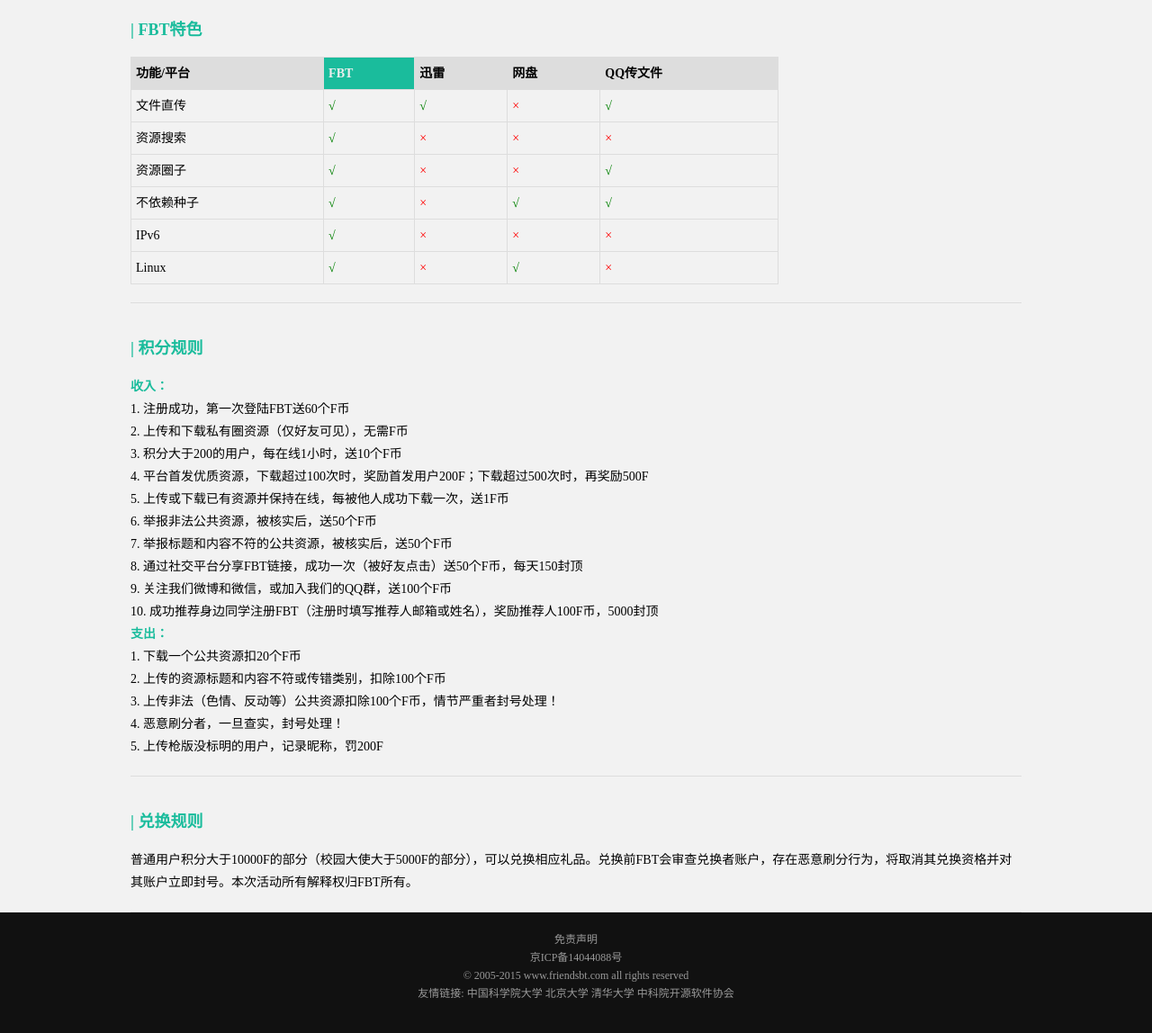
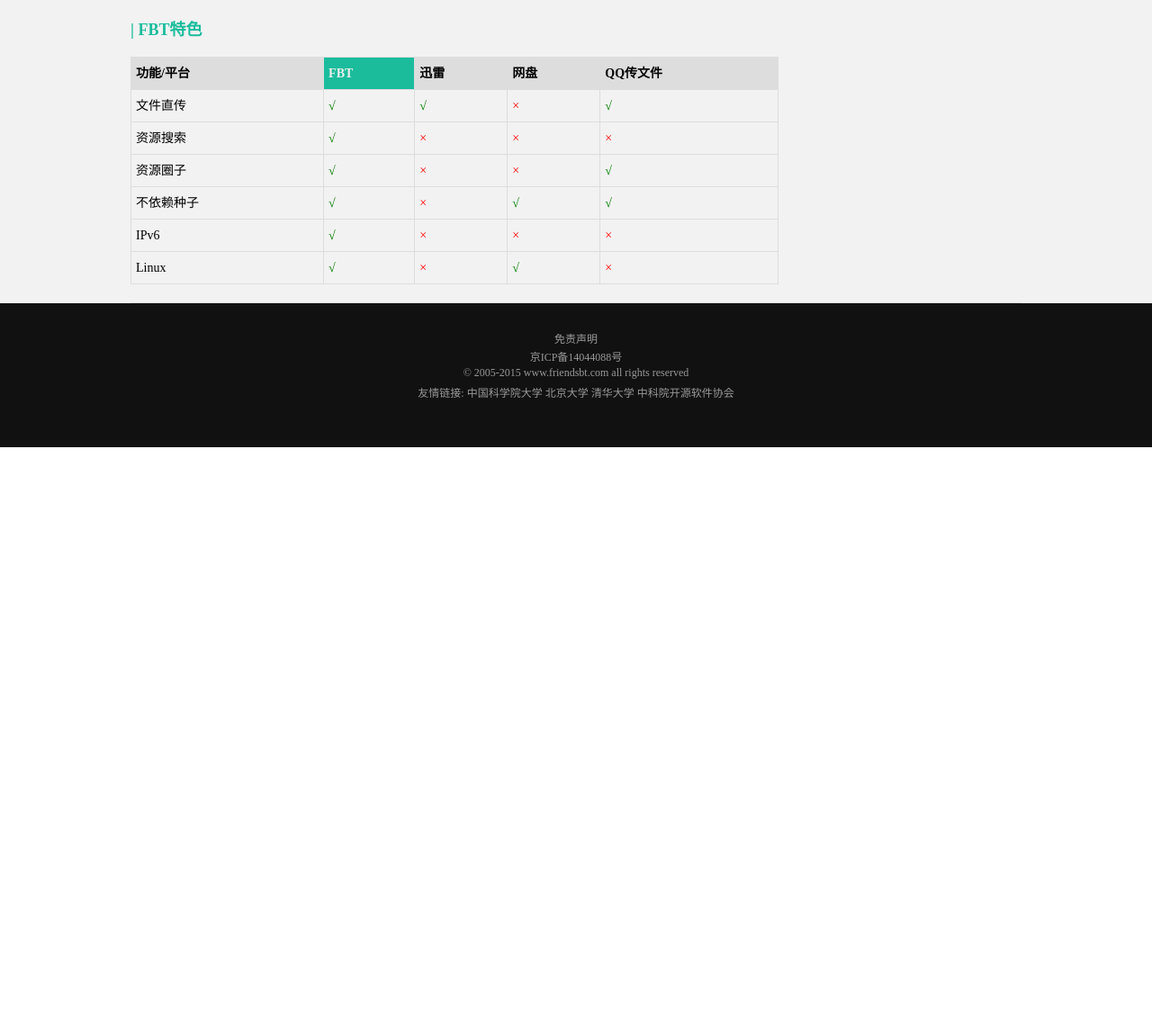
Before and after one commit to zhangxiaoyang/fbt-scripts, a plain HTML site: page fbt-web/software.html in a window 1280 px wide. Shown: the part 336-1484 px from the top of the page at 90% size. After the commit the page ends 833 px from the top, so only its background shows below. Drawn offline with nearby package versions, Linux system fonts and the light colour scheme.

Commit message:
fixed web-ui

```diff
--- a/fbt-web/software.html
+++ b/fbt-web/software.html
@@ -115,30 +115,6 @@
           </tr>
         </table>
       </div>
-      <div class="content">
-        <div class="title">积分规则</div>
-        <p style="font-weight: bold; color: #1abc9c;">收入：</p>
-        <p>1. 注册成功，第一次登陆FBT送60个F币
-        <p>2. 上传和下载私有圈资源（仅好友可见），无需F币</p>
-        <p>3. 积分大于200的用户，每在线1小时，送10个F币</p>
-        <p>4. 平台首发优质资源，下载超过100次时，奖励首发用户200F；下载超过500次时，再奖励500F</p>
-        <p>5. 上传或下载已有资源并保持在线，每被他人成功下载一次，送1F币</p>
-        <p>6. 举报非法公共资源，被核实后，送50个F币</p>
-        <p>7. 举报标题和内容不符的公共资源，被核实后，送50个F币</p>
-        <p>8. 通过社交平台分享FBT链接，成功一次（被好友点击）送50个F币，每天150封顶</p>
-        <p>9. 关注我们微博和微信，或加入我们的QQ群，送100个F币</p>
-        <p>10. 成功推荐身边同学注册FBT（注册时填写推荐人邮箱或姓名），奖励推荐人100F币，5000封顶</p>
-        <p style="font-weight: bold; color: #1abc9c;">支出：</p>
-        <p>1. 下载一个公共资源扣20个F币</p>
-        <p>2. 上传的资源标题和内容不符或传错类别，扣除100个F币</p>
-        <p>3. 上传非法（色情、反动等）公共资源扣除100个F币，情节严重者封号处理！</p>
-        <p>4. 恶意刷分者，一旦查实，封号处理！</p>
-        <p>5. 上传枪版没标明的用户，记录昵称，罚200F</p>
-      </div>
-      <div class="content">
-        <div class="title">兑换规则</div>
-        <p>普通用户积分大于10000F的部分（校园大使大于5000F的部分），可以兑换相应礼品。兑换前FBT会审查兑换者账户，存在恶意刷分行为，将取消其兑换资格并对其账户立即封号。本次活动所有解释权归FBT所有。</p>
-      </div>
     </div>
   </div>
   <div class="footer">
--- a/fbt-web/static/css/style.css
+++ b/fbt-web/static/css/style.css
@@ -238,15 +238,16 @@
 */
 .footer {
   background: #111;
-  height: 150px;
+  height: 100px;
   bottom: 0;
+  padding: 30px;
 }
 
 .footer ul li {
   color: #999;
   height: 20px;
   text-align: center;
-  font: 12px/60px "Microsoft YaHei","黑体";
+  font-size: 12px;
 }
 
 .footer a {
```
Also changed, not shown: fbt-web/about.html (+1 -1 lines).
